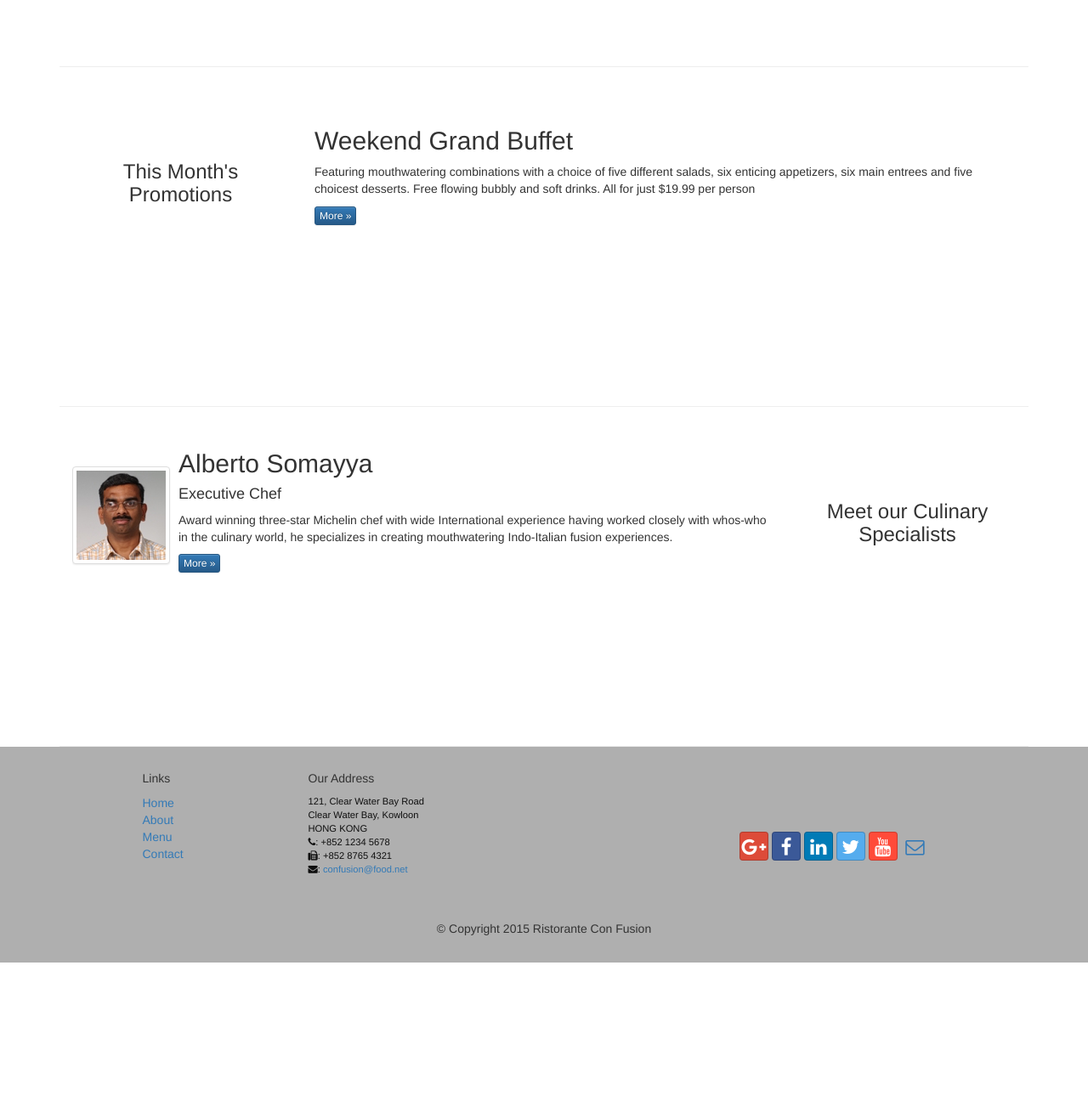
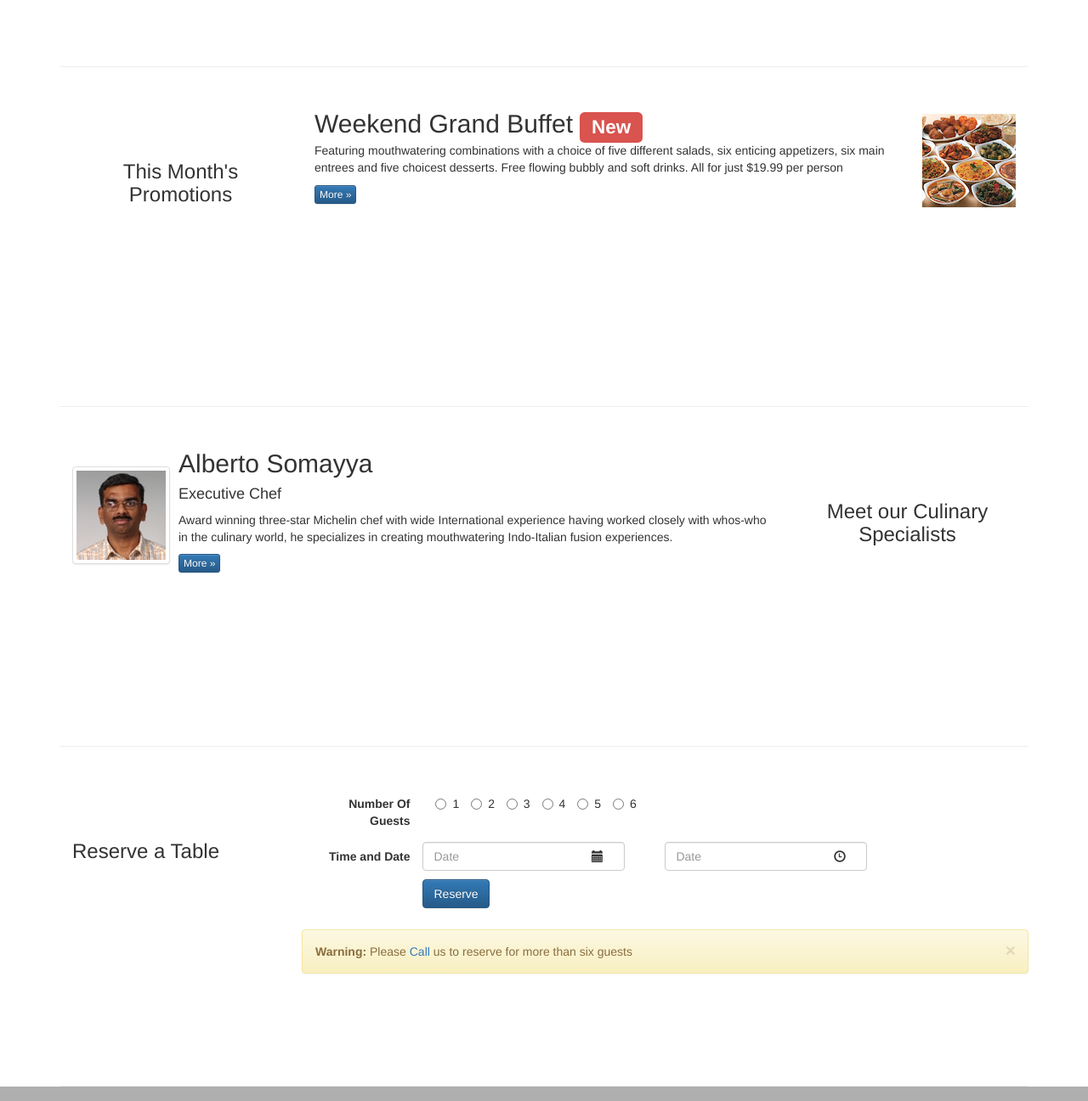
Before and after one commit to Alex-4-Git/conFusion, a plain HTML site: page index.html in a window 1280 px wide. Shown: the part 780-2076 px from the top of the page at 85% size. Before the commit the page ends 1913 px from the top, so only its background shows below. Drawn offline with nearby package versions, Linux system fonts and the light colour scheme.

Commit message:
add reserve section, use media object, put gyphicons inside the form

```diff
--- a/index.html
+++ b/index.html
@@ -57,6 +57,21 @@
                 </li>
                 <li><a href="contact.html"><i class="fa fa-envelope-o"></i>Contact</a></li>
               </ul>
+
+              <form class="nav navbar-form navbar-right">
+                <div class="form-group">
+                  <input type="text" class="form-control" placeholder="Email">
+                </div>
+                <div class="form-group">
+                  <input type="text" class="form-control" placeholder="Password">
+                </div>
+                <label class="checkbox-inline">
+                    <input type="checkbox" name="rememberMe" value="remember">
+                    <Span style="color:white">Remember me</Span>
+                </label>
+                <button type="submit" class="btn btn-primary">Sign in</button>
+              </form>
+
             </div>
 
           </div>
@@ -75,6 +90,10 @@
                 <div class="col-xs-12 col-sm-2">
                     <p style="padding:20px;"></p>
                     <img src="img/logo.png" class="img-responsive">
+                </div>
+                <div class="col-xs-12 col-sm-2">
+                  <p style="padding:40px;"></p>
+                  <a class="btn btn-warning" href="#reserve-form">Reserve Table</a>
                 </div>
             </div>
         </div>
@@ -96,7 +115,11 @@
                       </a>
                   </div>
                   <div class="media-body">
-                      <h2 class="media-heading">Uthappizza</h2>
+                      <h2 class="media-heading">
+                          Uthappizza
+                        <span class="label label-danger">HOT</span>
+                        <span class="badge">$4.99</span>
+                      </h2>
                       <p>A unique combination of Indian Uthappam (pancake) and
                         Italian pizza, topped with Cerignola olives, ripe vine
                         cherry tomatoes, Vidalia onion, Guntur chillies and
@@ -115,10 +138,25 @@
                 <h3 align=center>This Month's Promotions</h3>
             </div>
             <div class = "col-xs-12 col-sm-9">
-                <h2>Weekend Grand Buffet</h2>
-                <p>Featuring mouthwatering combinations with a choice of five different salads, six enticing appetizers, six main entrees and five choicest desserts. Free flowing bubbly and soft drinks. All for just $19.99 per person </p>
-                 <p><a class="btn btn-primary btn-xs" href="#">More &raquo;</a></p>
-            </div>
+              <div class="media">
+
+                <div class="media-body">
+                  <h2 class="media-heading">
+                    Weekend Grand Buffet
+                    <span class="label label-danger"> New </span>
+                  </h2>
+                  <p>Featuring mouthwatering combinations with a choice of five different salads, six enticing appetizers, six main entrees and five choicest desserts. Free flowing bubbly and soft drinks. All for just $19.99 per person </p>
+                   <p><a class="btn btn-primary btn-xs" href="#">More &raquo;</a></p>
+                </div>
+
+                <div class="media-right media-middle">
+                  <a href="#">
+                    <img class="media-object img-thummail" src="img/buffet.png" alt="Weekend Grand Buffet">
+                  </a>
+                </div>
+
+              </div>
+          </div>
         </div>
 
         <div class="row row-content">
@@ -145,6 +183,75 @@
                      <p><a class="btn btn-primary btn-xs" href="#">More &raquo;</a></p>
                  </div>
                </div>
+            </div>
+        </div>
+
+        <div class="row row-content" id="reserve-form">
+            <div class = "col-xs-12 col-sm-3">
+              <p style="padding:20px;"></p>
+              <h3>Reserve a Table</h3>
+            </div>
+
+            <div class = "col-xs-12 col-sm-9">
+              <form class="form-horizontal" role="form">
+
+              <div class="form-group">
+                <label for="firstname" class="col-sm-2 control-label">Number Of Guests</label>
+                  <div class="col-sm-10">
+                    <label class="radio-inline">
+                      <input type="radio" name="inlineRadioOptions" id="inlineRadio1" value="option1"> 1
+                    </label>
+                    <label class="radio-inline">
+                      <input type="radio" name="inlineRadioOptions" id="inlineRadio2" value="option2"> 2
+                    </label>
+                    <label class="radio-inline">
+                      <input type="radio" name="inlineRadioOptions" id="inlineRadio3" value="option3"> 3
+                    </label>
+                    <label class="radio-inline">
+                      <input type="radio" name="inlineRadioOptions" id="inlineRadio3" value="option3"> 4
+                    </label>
+                    <label class="radio-inline">
+                      <input type="radio" name="inlineRadioOptions" id="inlineRadio3" value="option3"> 5
+                    </label>
+                    <label class="radio-inline">
+                      <input type="radio" name="inlineRadioOptions" id="inlineRadio3" value="option3"> 6
+                    </label>
+                  </div>
+                </div>
+
+                <div class="form-group">
+                  <div class="form-inline">
+                      <label for="firstname" class="col-sm-2 control-label">Time and Date</label>
+                      <div class="col-sm-4">
+                        <div class="form-group has-feedback">
+                            <input type="text" class="form-control" placeholder="Date" />
+                            <i class="glyphicon glyphicon-calendar form-control-feedback"></i>
+                            <p style="paddings:1px"></p>
+                            <button type="submit" class="btn btn-primary">Reserve</button>
+                        </div>
+                      </div>
+
+                      <div class="col-sm-4">
+                        <div class="form-group has-feedback">
+                            <input type="text" class="form-control" placeholder="Date" />
+                            <i class="glyphicon glyphicon-time form-control-feedback"></i>
+                        </div>
+                      </div>
+                  </div>
+                </div>
+
+
+                <div class="form-group">
+                    <p stype="paddings:2px"></p>
+                    <div class="alert alert-warning alert-dismissible" role="alert">
+                      <button type="button" class="close" data-dismiss="alert" aria-label="Close">
+                        <span aria-hidden="true">&times;</span>
+                      </button>
+                      <strong>Warning: </strong>Please <a href="">Call</a> us to reserve for more than six guests
+                  </div>
+              </div>
+
+              </form>
             </div>
         </div>
     </div>
```
